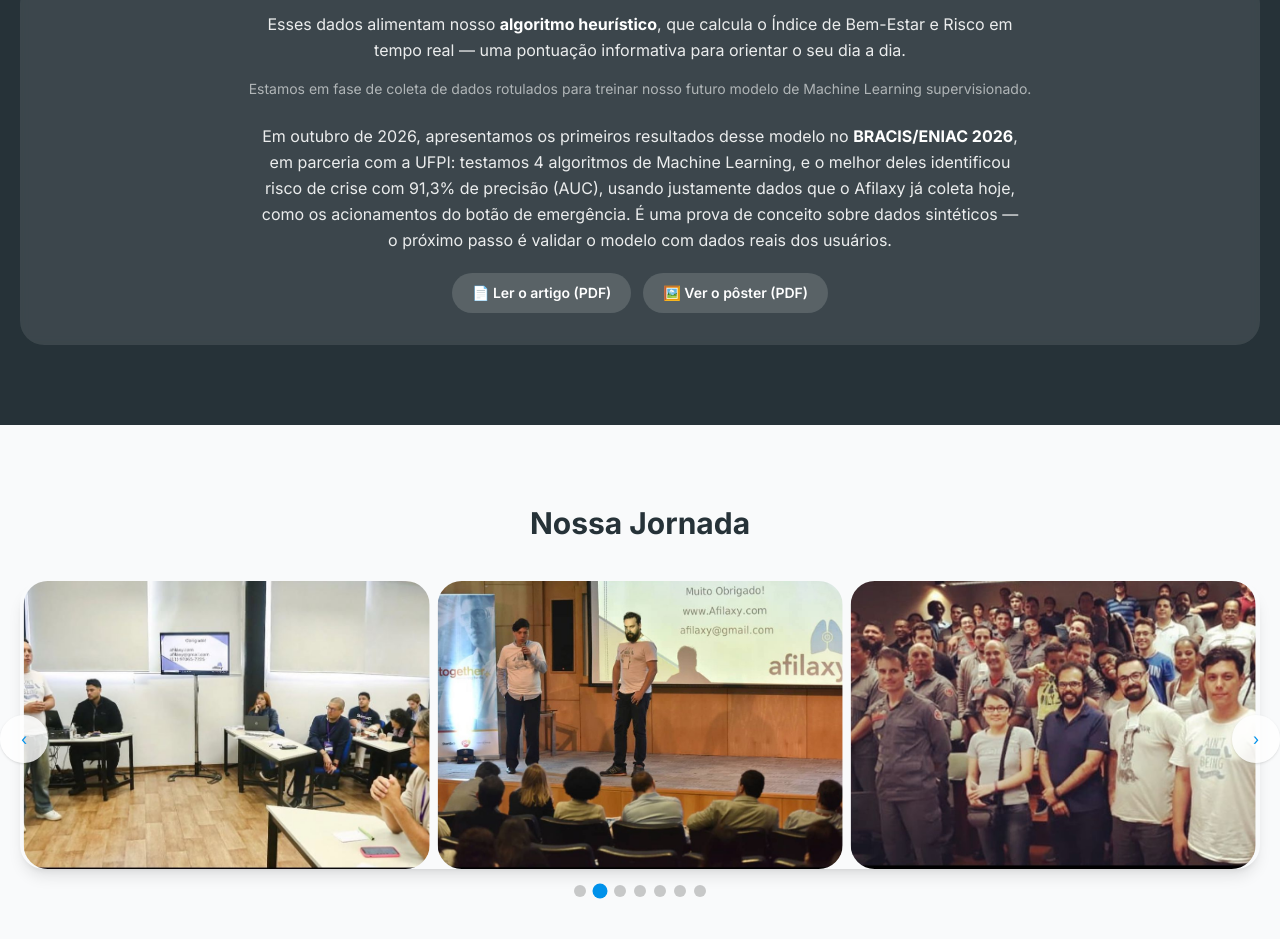
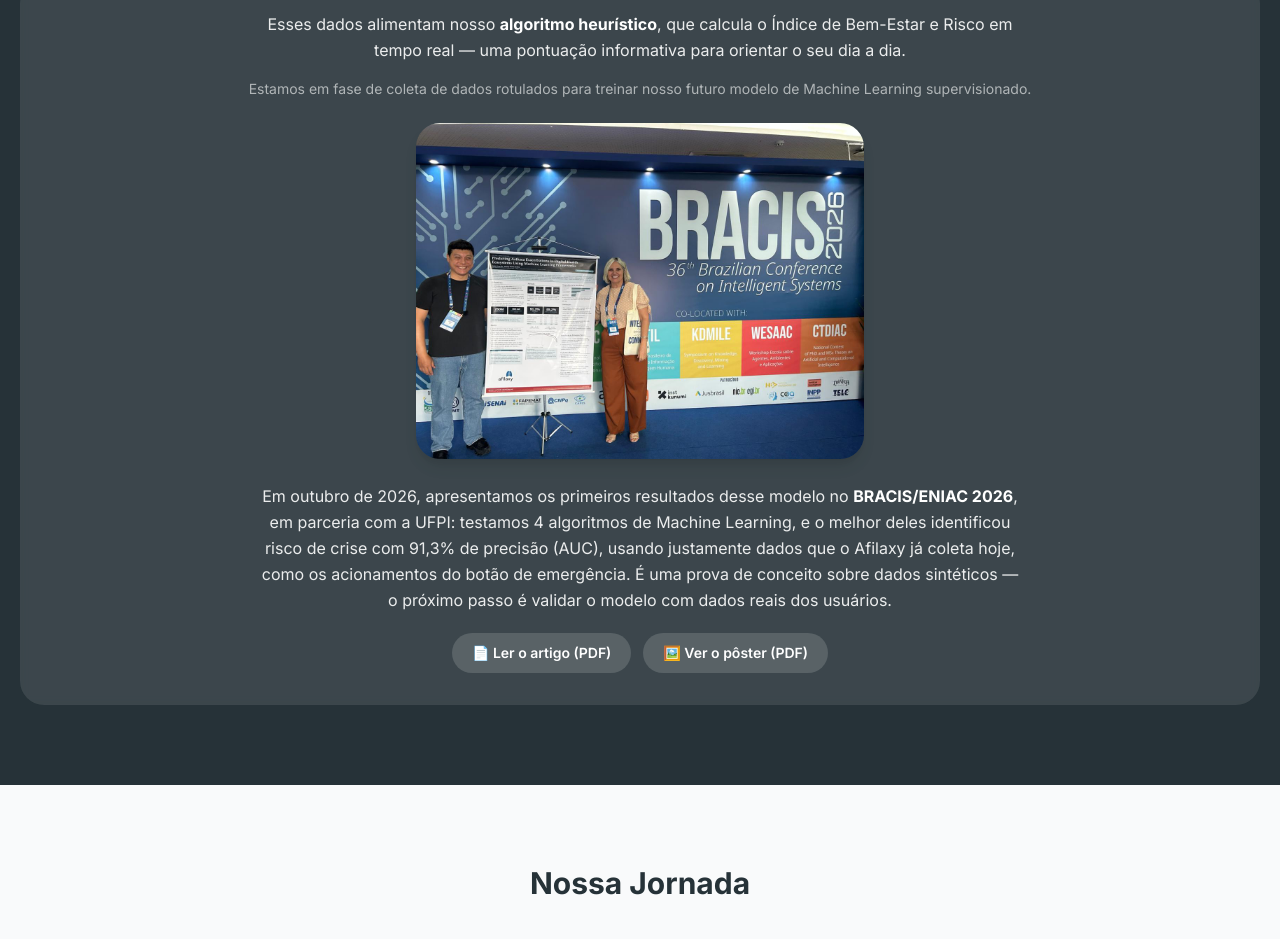
Before and after one commit to herb-sin/afilaxy-website, a React (Vite) app: page / in a window 1280 px wide. Shown: the part 1883-2822 px from the top of the page. Built offline with nearby package versions, Linux system fonts and the light colour scheme; no server answers.

Commit message:
foto BRACIS realocada a seção Tecnologia

```diff
--- a/src/pages/Home.tsx
+++ b/src/pages/Home.tsx
@@ -21,7 +21,6 @@
 ]
 
 const journeyImages = [
-  { src: '/assets/photos/ENIAC 2026.jpeg', alt: 'ENIAC 2026' },
   { src: '/assets/photos/Demoday Inovativa.jpeg', alt: 'Demoday Inovativa' },
   { src: '/assets/photos/GSK.jpeg', alt: 'GSK' },
   { src: '/assets/photos/Hackathon CBPMESP.jpeg', alt: 'Hackathon CBPMESP' },
@@ -173,6 +172,8 @@
             <p className="mt-4 text-sm text-white/60">
               Estamos em fase de coleta de dados rotulados para treinar nosso futuro modelo de Machine Learning supervisionado.
             </p>
+            <img src="/assets/photos/ENIAC 2026.jpeg" alt="Herbert Jung Sin e Martony Demes da Silva apresentando o pôster da pesquisa no BRACIS/ENIAC 2026"
+              className="mx-auto mt-6 w-full max-w-md rounded-card shadow-lg" loading="lazy" />
             <p className="mt-6 text-white/90 leading-relaxed max-w-3xl mx-auto">
               Em outubro de 2026, apresentamos os primeiros resultados desse modelo no <strong className="text-white">BRACIS/ENIAC 2026</strong>, em parceria com a UFPI: testamos 4 algoritmos de Machine Learning, e o melhor deles identificou risco de crise com 91,3% de precisão (AUC), usando justamente dados que o Afilaxy já coleta hoje, como os acionamentos do botão de emergência. É uma prova de conceito sobre dados sintéticos — o próximo passo é validar o modelo com dados reais dos usuários.
             </p>
```
